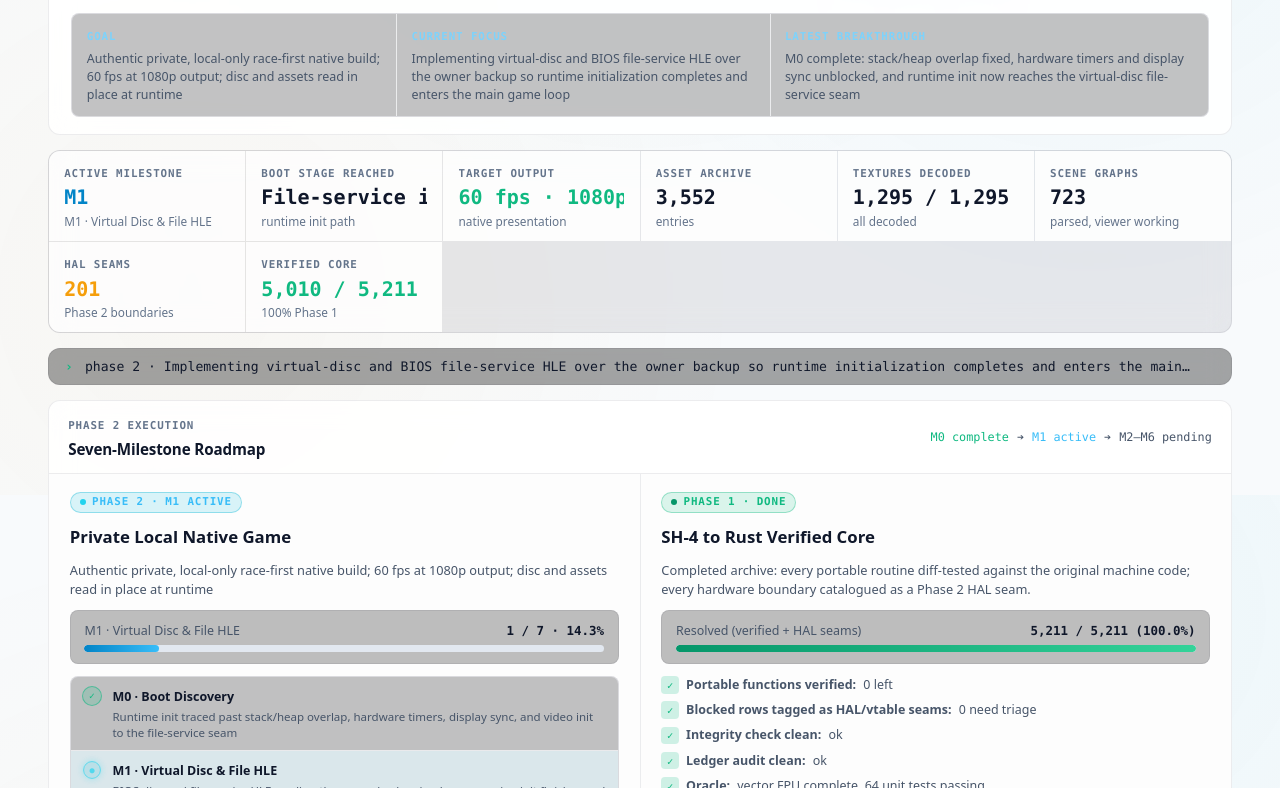
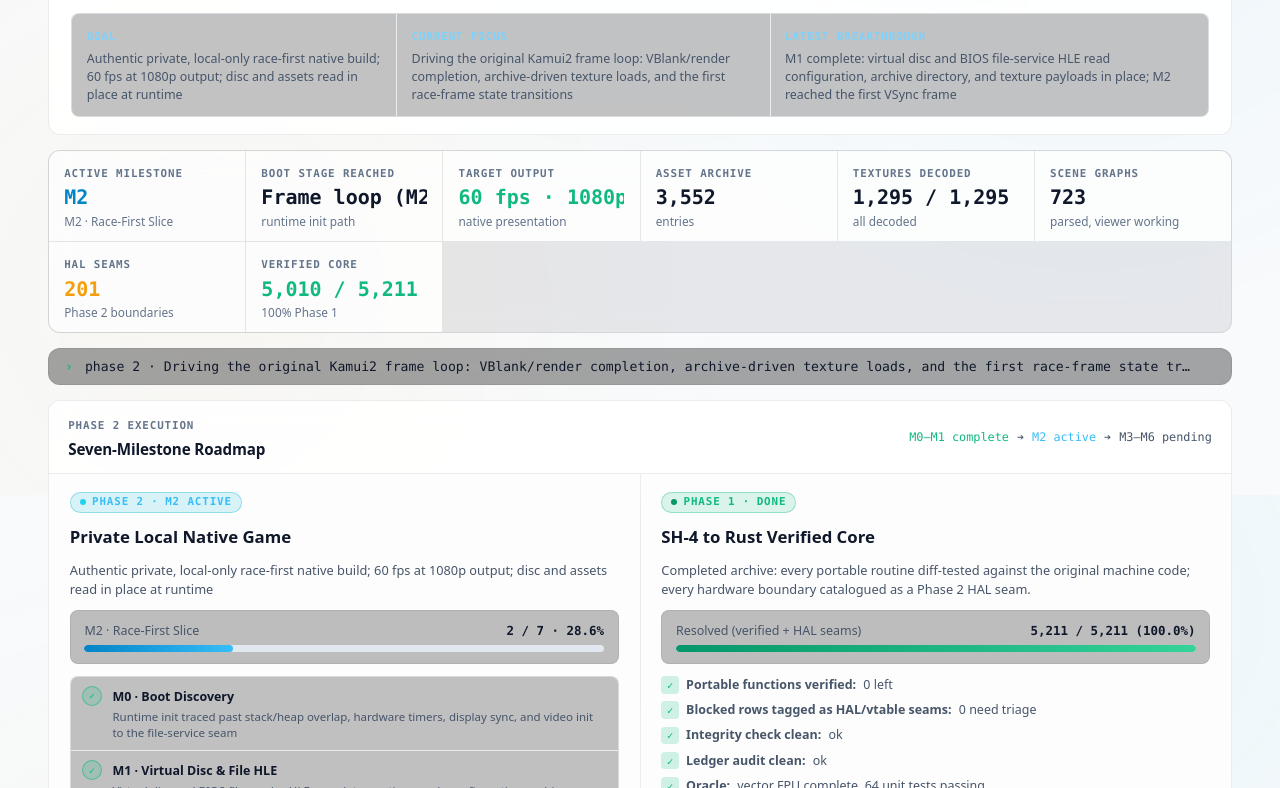
Before and after one commit to CarrisHarter/lemans-progress, a plain HTML site: page index.html in a window 1280 px wide. Shown: the part 305-1093 px from the top of the page. Drawn offline with Linux system fonts and the light colour scheme; no server answers.

Commit message:
snapshot 2026-11-24T05:15:47Z

```diff
--- a/index.html
+++ b/index.html
@@ -279,7 +279,7 @@
   }
   .p2-bar-fill {
     height: 100%;
-    width: 14.3%;
+    width: 28.6%;
     border-radius: 6px;
     background: linear-gradient(90deg, #0891b2, #22d3ee);
     box-shadow: 0 0 18px var(--cyan-glow);
@@ -729,7 +729,7 @@
 
     <div class="header-actions">
       <div class="phase-pills">
-        <span class="phase-pill p2"><span class="dot"></span><span id="hdr-p2">PHASE 2 · M1 ACTIVE</span></span>
+        <span class="phase-pill p2"><span class="dot"></span><span id="hdr-p2">PHASE 2 · M2 ACTIVE</span></span>
         <span class="phase-pill p1"><span class="dot"></span><span id="hdr-p1">PHASE 1 · 100% DONE</span></span>
       </div>
       <nav class="nav-pills">
@@ -752,17 +752,17 @@
   <!-- Phase 2 Hero -->
   <section class="box p2-hero" id="sec-phase2">
     <div class="p2-hero-top">
-      <div class="p2-active"><span class="dot"></span><span id="p2-hero-status">PHASE 2 · M1 ACTIVE</span></div>
-      <div class="p2-count"><b id="p2-completed">1</b> / <span id="p2-total">7</span> milestones · <b id="p2-percent">14.3</b>%</div>
+      <div class="p2-active"><span class="dot"></span><span id="p2-hero-status">PHASE 2 · M2 ACTIVE</span></div>
+      <div class="p2-count"><b id="p2-completed">2</b> / <span id="p2-total">7</span> milestones · <b id="p2-percent">28.6</b>%</div>
     </div>
     <div class="p2-hero-main">
       <div>
         <span class="pct-tag">Active milestone</span>
-        <div class="p2-milestone-code" id="p2-hero-milestone">M1</div>
-        <div class="p2-milestone-label" id="p2-hero-label">Virtual Disc &amp; File HLE</div>
+        <div class="p2-milestone-code" id="p2-hero-milestone">M2</div>
+        <div class="p2-milestone-label" id="p2-hero-label">Race-First Slice</div>
       </div>
       <div class="p2-track">
-        <div class="p2-bar" id="p2-bar" role="progressbar" aria-valuemin="0" aria-valuemax="100" aria-valuenow="14.3" aria-label="Phase 2 milestones complete">
+        <div class="p2-bar" id="p2-bar" role="progressbar" aria-valuemin="0" aria-valuemax="100" aria-valuenow="28.6" aria-label="Phase 2 milestones complete">
           <div class="p2-bar-fill" id="p2-bar-fill"></div>
         </div>
         <div class="p2-stepper" id="p2-stepper" aria-label="Phase 2 milestone steps"></div>
@@ -775,11 +775,11 @@
       </div>
       <div class="p2-callout">
         <span class="k">Current focus</span>
-        <p id="p2-focus">Implementing virtual-disc and BIOS file-service HLE over the owner backup so runtime initialization completes and enters the main game loop</p>
+        <p id="p2-focus">Driving the original Kamui2 frame loop: VBlank/render completion, archive-driven texture loads, and the first race-frame state transitions</p>
       </div>
       <div class="p2-callout">
         <span class="k">Latest breakthrough</span>
-        <p id="p2-finding">M0 complete: stack/heap overlap fixed, hardware timers and display sync unblocked, and runtime init now reaches the virtual-disc file-service seam</p>
+        <p id="p2-finding">M1 complete: virtual disc and BIOS file-service HLE read configuration, archive directory, and texture payloads in place; M2 reached the first VSync frame</p>
       </div>
     </div>
   </section>
@@ -788,13 +788,13 @@
   <section class="box grid p2-grid" id="sec-p2-telemetry">
     <div>
       <span class="k">Active milestone</span>
-      <span class="v cy" id="p2-t-milestone">M1</span>
-      <span class="s" id="p2-t-milestone-s">Virtual Disc &amp; File HLE</span>
+      <span class="v cy" id="p2-t-milestone">M2</span>
+      <span class="s" id="p2-t-milestone-s">Race-First Slice</span>
     </div>
     <div>
       <span class="k">Boot stage reached</span>
-      <span class="v" id="p2-t-boot">File-service init</span>
-      <span class="s" id="p2-t-boot-s">M1 seam</span>
+      <span class="v" id="p2-t-boot">Frame loop</span>
+      <span class="s" id="p2-t-boot-s">M2 runtime loop</span>
     </div>
     <div>
       <span class="k">Target output</span>
@@ -831,7 +831,7 @@
   <!-- Live Task Terminal Ticker -->
   <section class="box task-box">
     <span class="task-prompt">›</span>
-    <span id="task">Phase 2 · M1 Virtual Disc &amp; File HLE active (M0 boot discovery complete)</span>
+    <span id="task">Phase 2 · M2 Race-First Slice active (M1 file service complete)</span>
     <span class="task-cursor"></span>
   </section>
 
@@ -843,23 +843,23 @@
         <h2>Seven-Milestone Roadmap</h2>
       </div>
       <div style="font: .74rem var(--mono); color: var(--muted); display: flex; align-items: center; gap: .5rem;">
-        <span style="color:var(--go-hi)">M0 complete</span> ➔ <span style="color:#38bdf8">M1 active</span> ➔ <span>M2–M6 pending</span>
+        <span style="color:var(--go-hi)">M0–M1 complete</span> ➔ <span style="color:#38bdf8">M2 active</span> ➔ <span>M3–M6 pending</span>
       </div>
     </div>
     <div class="roadmap-grid">
       <!-- Phase 2 Card: dynamically rendered from d.phase2.milestones -->
       <div class="phase-card">
         <div class="phase-badge phase2-badge">
-          <span class="dot" style="background:#22d3ee; width:6px; height:6px;"></span> PHASE 2 · <span id="p2-roadmap-state">M1 ACTIVE</span>
+          <span class="dot" style="background:#22d3ee; width:6px; height:6px;"></span> PHASE 2 · <span id="p2-roadmap-state">M2 ACTIVE</span>
         </div>
         <h3>Private Local Native Game</h3>
         <p class="phase-desc" id="p2-roadmap-goal">Authentic private, local-only race-first native build; 60 fps at 1080p output; disc and assets read in place at runtime.</p>
         <div class="phase-metric">
           <div class="pm-head">
-            <span id="p2-roadmap-label">M1 · Virtual Disc &amp; File HLE</span>
-            <b class="m"><span id="p2-roadmap-done">1</span> / <span id="p2-roadmap-total">7</span> · <span id="p2-roadmap-pct">14.3</span>%</b>
+            <span id="p2-roadmap-label">M2 · Race-First Slice</span>
+            <b class="m"><span id="p2-roadmap-done">2</span> / <span id="p2-roadmap-total">7</span> · <span id="p2-roadmap-pct">28.6</span>%</b>
           </div>
-          <div class="mini-bar"><div class="mini-seg p2" id="p2-roadmap-bar" style="width:14.3%"></div></div>
+          <div class="mini-bar"><div class="mini-seg p2" id="p2-roadmap-bar" style="width:28.6%"></div></div>
         </div>
         <ol class="milestone-list" id="p2-milestones" aria-label="Phase 2 milestones"></ol>
       </div>
@@ -1505,8 +1505,8 @@ function render(d, prev) {
   const p2Completed = isNum(p2.completed) ? p2.completed : p2ms.filter(m => m.status === "done").length;
   const p2Total = isNum(p2.total) ? p2.total : (p2ms.length || 7);
   const p2Pct = isNum(p2.percent) ? p2.percent : (p2Total ? 100 * p2Completed / p2Total : 0);
-  const p2Active = p2.milestone || "M1";
-  const p2Label = p2.milestone_label || "Virtual Disc & File HLE";
+  const p2Active = p2.milestone || "M2";
+  const p2Label = p2.milestone_label || "Race-First Slice";
   const p2Focus = p2.current_focus || d.current_task || "Phase 2 active";
   const p2Finding = p2.latest_finding || d.phase2_finding || "";
   const p2Goal = p2.goal || d.phase2_goal || "";
@@ -1710,7 +1710,7 @@ function status() {
     const lp = Date.parse(d.latest || "");
     $("last-proof").textContent = Number.isNaN(lp) ? "—" : ago(Date.now() - lp);
     $("last-proof-s").textContent = Number.isNaN(lp) ? "no proofs yet" : "ago · " + stamp(lp).slice(11);
-    document.title = "Phase 2 · " + (d.phase2 && d.phase2.milestone ? d.phase2.milestone : "M1")
+    document.title = "Phase 2 · " + (d.phase2 && d.phase2.milestone ? d.phase2.milestone : "M2")
       + " · " + (d.phase2 && isNum(d.phase2.percent) ? d.phase2.percent.toFixed(1) : "0.0")
       + "% · TD Le Mans SH-4 → Native Rust";
   }
--- a/progress.json
+++ b/progress.json
@@ -1,5 +1,5 @@
 {
-  "updated": "2026-11-24T04:28:07+00:00",
+  "updated": "2026-11-24T05:15:27+00:00",
   "total": 5211,
   "verified": 5010,
   "blocked": 201,
@@ -34,21 +34,21 @@
   },
   "phase1_done": true,
   "phase2_started": true,
-  "phase2_milestone": "M1",
-  "phase2_m0": "M0 complete; M1 virtual disc & file-service HLE active",
+  "phase2_milestone": "M2",
+  "phase2_m0": "M1 complete; M2 race-first slice active",
   "phase2_goal": "authentic private, local-only race-first native build; 60 fps at 1080p output; disc/assets read in place at runtime",
-  "phase2_finding": "M0 complete: stack/heap overlap fixed, hardware timers and display sync unblocked, and runtime init now reaches the virtual-disc file-service seam",
+  "phase2_finding": "M1 complete: virtual disc and BIOS file-service HLE read configuration, archive directory, and texture payloads in place; M2 reached the first VSync frame",
   "phase2": {
-    "milestone": "M1",
-    "milestone_label": "M1 \u00b7 Virtual Disc & File HLE",
-    "completed": 1,
+    "milestone": "M2",
+    "milestone_label": "M2 \u00b7 Race-First Slice",
+    "completed": 2,
     "total": 7,
-    "percent": 14.3,
-    "boot_stage": "File-service init (M1 seam)",
+    "percent": 28.6,
+    "boot_stage": "Frame loop (M2)",
     "target": "60 fps \u00b7 1080p",
     "goal": "Authentic private, local-only race-first native build; 60 fps at 1080p output; disc and assets read in place at runtime",
-    "current_focus": "Implementing virtual-disc and BIOS file-service HLE over the owner backup so runtime initialization completes and enters the main game loop",
-    "latest_finding": "M0 complete: stack/heap overlap fixed, hardware timers and display sync unblocked, and runtime init now reaches the virtual-disc file-service seam",
+    "current_focus": "Driving the original Kamui2 frame loop: VBlank/render completion, archive-driven texture loads, and the first race-frame state transitions",
+    "latest_finding": "M1 complete: virtual disc and BIOS file-service HLE read configuration, archive directory, and texture payloads in place; M2 reached the first VSync frame",
     "assets": {
       "archive_entries": 3552,
       "textures_decoded": 1295,
@@ -66,14 +66,14 @@
       {
         "id": "M1",
         "title": "Virtual Disc & File HLE",
-        "status": "active",
-        "detail": "BIOS disc and file-service HLE reading the owner backup in place so engine init finishes and enters the main loop"
+        "status": "done",
+        "detail": "Virtual disc and BIOS file-service HLE complete; runtime reads configuration, archive directory, and texture payloads in place"
       },
       {
         "id": "M2",
         "title": "Race-First Slice",
-        "status": "pending",
-        "detail": "One track and one car driven by the original verified state and frame loop"
+        "status": "active",
+        "detail": "First VSync frame and the original Kamui2 frame/asset state loop are running; next is clearing the runtime completion seam and building the race-first slice"
       },
       {
         "id": "M3",
@@ -103,34 +103,34 @@
   },
   "last_hour": 0,
   "prev_hour": 0,
-  "last_day": 218,
-  "prev_day": 250,
-  "pace_per_day": 218.0,
+  "last_day": 183,
+  "prev_day": 264,
+  "pace_per_day": 183.0,
   "rate_window_h": 24,
   "eta_days": 0.0,
   "eta_range": [
     0.0,
     0.0
   ],
-  "current_task": "Phase 2 \u00b7 M1 Virtual Disc & File HLE active (M0 boot discovery complete)",
+  "current_task": "Phase 2 \u00b7 M2 Race-First Slice active (M1 file service complete)",
   "schedule": {
     "finish": "2026-11-23T16:42:25+00:00"
   },
   "latest": "2026-11-23T16:42:25+00:00",
   "hourly": [
     38,
-    39,
-    58,
-    39,
+    52,
+    49,
     0,
     0,
     0,
     0,
     0,
     0,
-    16,
-    23,
-    5,
+    15,
+    19,
+    10,
+    0,
     0,
     0,
     0,
@@ -207,54 +207,54 @@
   ],
   "history": {
     "start": "2026-11-11T18:27:28+09:00",
-    "step_s": 23515.7,
+    "step_s": 23576.2,
     "verified": [
       2,
       1262,
       1267,
-      1545,
+      1547,
       1820,
       1912,
       2029,
-      2136,
+      2137,
       2152,
       2169,
-      2249,
+      2257,
       2406,
       2688,
       2918,
-      3386,
+      3399,
       3558,
       3569,
       3575,
-      3640,
-      3682,
+      3643,
+      3693,
       3800,
-      3910,
+      3934,
       4042,
       4042,
       4088,
       4116,
       4116,
       4116,
-      4116,
+      4123,
       4159,
       4167,
       4167,
       4167,
-      4202,
-      4232,
-      4280,
+      4204,
+      4235,
+      4284,
       4312,
       4331,
-      4374,
+      4393,
       4511,
       4563,
-      4694,
+      4714,
       4753,
       4753,
       4966,
-      4982,
+      5000,
       5010,
       5010
     ]
```
